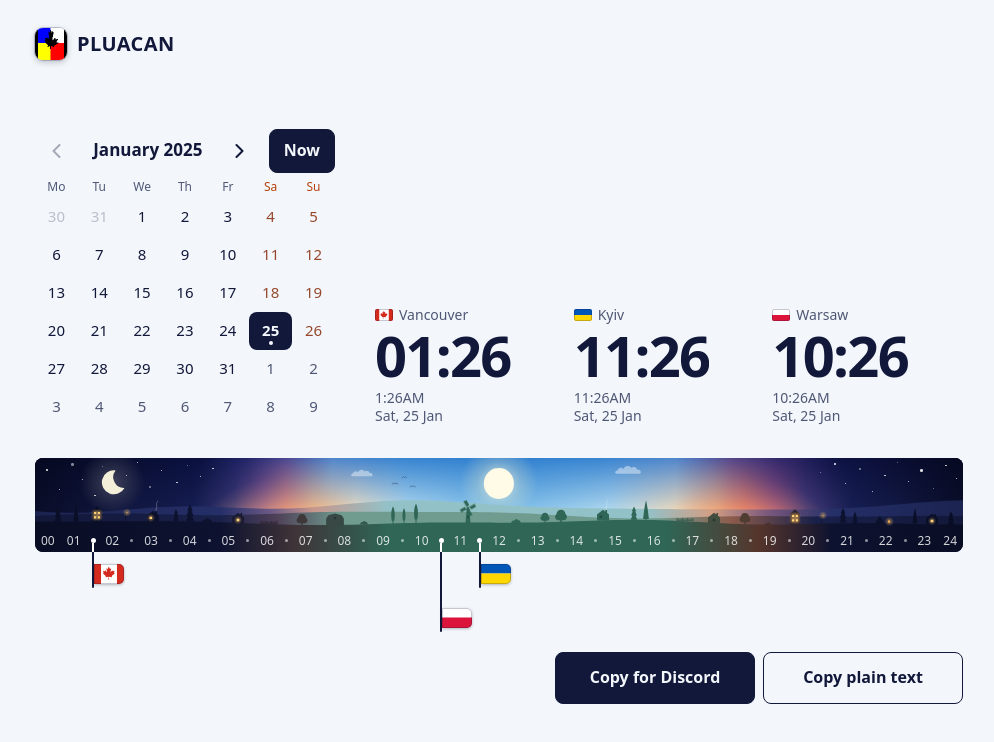
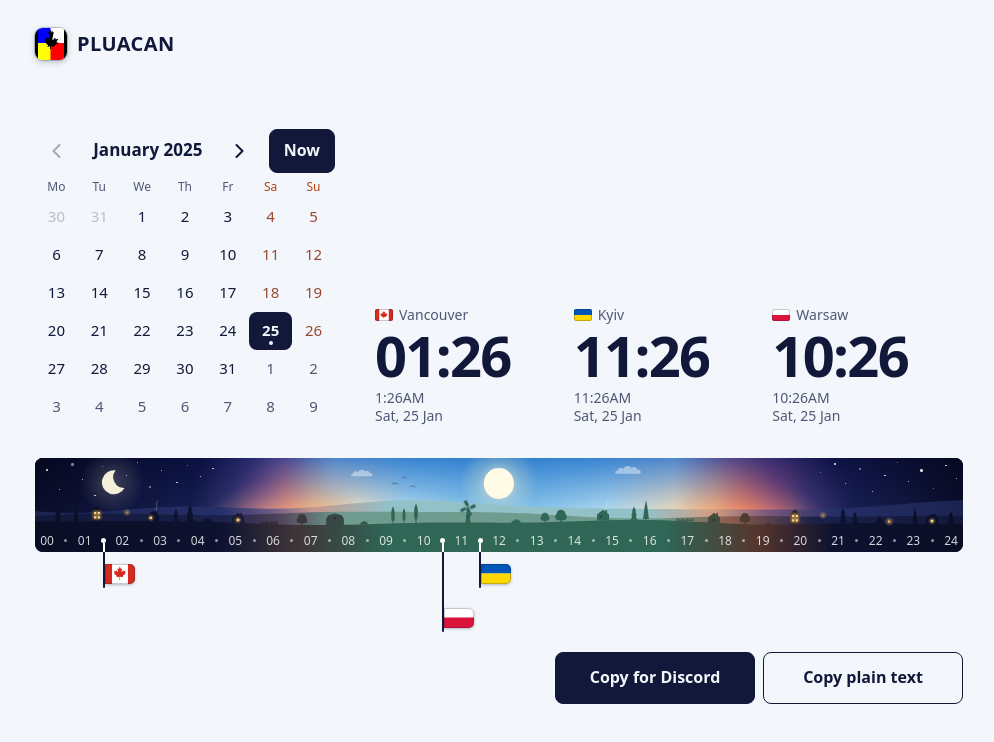
Before and after one commit to bargel/times, a Vue app in the folder app/: page / in a window 1280 px wide. Shown: the top 742 px of the page, without its empty margins (141-1135 px from the left). Built offline with nearby package versions, Linux system fonts and the light colour scheme.

Commit message:
Start the day a little inside the picture, so the scale is even

```diff
--- a/app/src/components/DayLine.vue
+++ b/app/src/components/DayLine.vue
@@ -41,19 +41,18 @@ const touchedHours = computed(
   () => new Set([...touchedSteps.value].filter((step) => step % 2 === 0).map((step) => step / 2)),
 )
 
-/** A half-hour dot right by 00 or 24 would crowd the number pulled inside the picture's edge. */
-function crowdsEnd(hour: number): boolean {
-  return (hour === 0 || hour === 23) && !touchedSteps.value.has(hour * 2 + 1)
-}
+/**
+ * The day starts and ends this far inside the picture's edges, so 00 and 24 sit centred on their
+ * hours like every other number, with a half-hour dot on either side of each.
+ */
+const INSET = 12
 
-/** And when a flag stands on that dot, 00 or 24 makes way for it. */
-function yieldsEnd(hour: number): boolean {
-  return (hour === 0 && touchedSteps.value.has(1)) || (hour === 24 && touchedSteps.value.has(47))
-}
+/** Where an hour, or a fraction of the day, stands along the picture. */
+const along = (fraction: number) => `calc(${INSET}px + (100% - ${2 * INSET}px) * ${fraction})`
 
 const line = useTemplateRef('line')
 
-/** A flag this close to 24:00 flies on the pole's other side, so it stays inside the picture's width. */
+/** A flag this close to the picture's right edge flies on the pole's other side, so it stays inside. */
 const FLAG_ROOM = 32
 const lineWidth = ref(0)
 const resizes = new ResizeObserver(([entry]) => {
@@ -65,18 +64,18 @@ onMounted(() => {
 })
 onUnmounted(() => resizes.disconnect())
 
-const flies = (position: number) => (1 - position) * lineWidth.value < FLAG_ROOM
+const flies = (position: number) => (1 - position) * (lineWidth.value - 2 * INSET) + INSET < FLAG_ROOM
 
 const lineHeld = ref(false)
 const poleHeld = ref(false)
 
 function dragZone(zone: Zone, clientX: number) {
   const box = line.value!.getBoundingClientRect()
-  const along = Math.min(Math.max((clientX - box.left) / box.width, 0), 1)
+  const share = Math.min(Math.max((clientX - box.left - INSET) / (box.width - 2 * INSET), 0), 1)
   // Only the home zone's day ends at 24:00. Another zone's flag stops at 23:30, under the finger,
   // because its 00:00 is at the start of the line.
   const lastStep = zone === props.homeZone ? STEPS_ON_LINE : STEPS_ON_LINE - 1
-  const step = Math.min(Math.round(along * STEPS_ON_LINE), lastStep)
+  const step = Math.min(Math.round(share * STEPS_ON_LINE), lastStep)
   emit('move', zone.timeZone, step * SLOT_MINUTES)
 }
 
@@ -111,14 +110,8 @@ function onLineRelease() {
           v-for="hour in HOURS"
           :key="hour"
           class="hour"
-          :class="{
-            sixth: hour % 6 === 0,
-            touched: touchedHours.has(hour),
-            first: hour === 0,
-            last: hour === 24,
-            yields: yieldsEnd(hour),
-          }"
-          :style="{ left: `${(hour / 24) * 100}%` }"
+          :class="{ sixth: hour % 6 === 0, touched: touchedHours.has(hour) }"
+          :style="{ left: along(hour / 24) }"
         >
           {{ String(hour).padStart(2, '0') }}
         </span>
@@ -126,13 +119,13 @@ function onLineRelease() {
           v-for="hour in HALF_HOURS"
           :key="`half-${hour}`"
           class="half-hour"
-          :class="{ touched: touchedSteps.has(hour * 2 + 1), crowds: crowdsEnd(hour) }"
-          :style="{ left: `${((hour + 0.5) / 24) * 100}%` }"
+          :class="{ touched: touchedSteps.has(hour * 2 + 1) }"
+          :style="{ left: along((hour + 0.5) / 24) }"
         />
       </div>
     </div>
 
-    <div class="poles">
+    <div class="poles" :style="{ marginInline: `${INSET}px` }">
       <ZonePole
         v-for="{ zone, position } in poles"
         :key="zone.id"
@@ -170,7 +163,7 @@ function onLineRelease() {
   cursor: grabbing;
 }
 
-/* The picture is the ruler: its ends are 00 and 24. */
+/* The picture is the ruler; a little night carries on past 00 and 24. */
 .hours {
   position: absolute;
   right: 0;
@@ -188,21 +181,6 @@ function onLineRelease() {
   color: rgb(255 255 255 / 0.82);
 }
 
-/* Inside the picture's ends rather than cut by them. */
-.hour.first {
-  margin-left: 6px;
-  transform: none;
-}
-
-.hour.last {
-  margin-left: -6px;
-  transform: translateX(-100%);
-}
-
-.hour.yields {
-  visibility: hidden;
-}
-
 .touched {
   color: #fff;
   font-weight: 700;
@@ -217,10 +195,6 @@ function onLineRelease() {
   margin-left: -1.5px;
   border-radius: 50%;
   background: rgb(255 255 255 / 0.55);
-}
-
-.half-hour.crowds {
-  display: none;
 }
 
 .half-hour.touched {
@@ -262,10 +236,6 @@ function onLineRelease() {
     display: none;
   }
 
-  .hour.yields {
-    visibility: visible;
-  }
-
   .hour {
     top: 7px;
     font-weight: 500;
@@ -277,7 +247,7 @@ function onLineRelease() {
     font-size: 0;
   }
 
-  /* The ticks hang from the top of the ground; the picture's own edges mark 00 and 24. */
+  /* The ticks hang from the top of the ground. */
   .hour::after {
     content: '';
     position: absolute;
@@ -294,11 +264,6 @@ function onLineRelease() {
     height: 6px;
     margin-left: -0.75px;
     background: rgb(255 255 255 / 0.8);
-  }
-
-  .hour.first::after,
-  .hour.last::after {
-    display: none;
   }
 }
 
```
